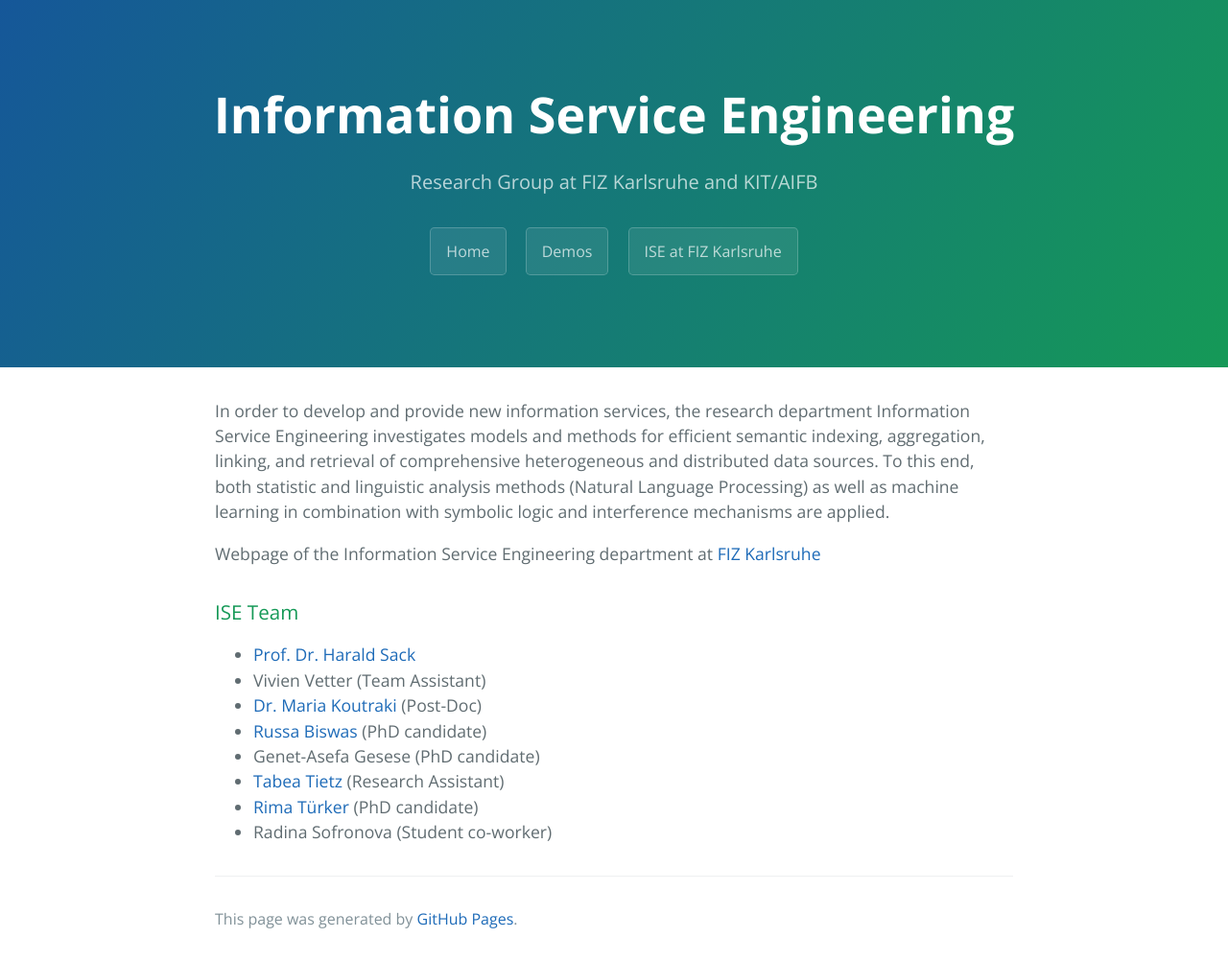
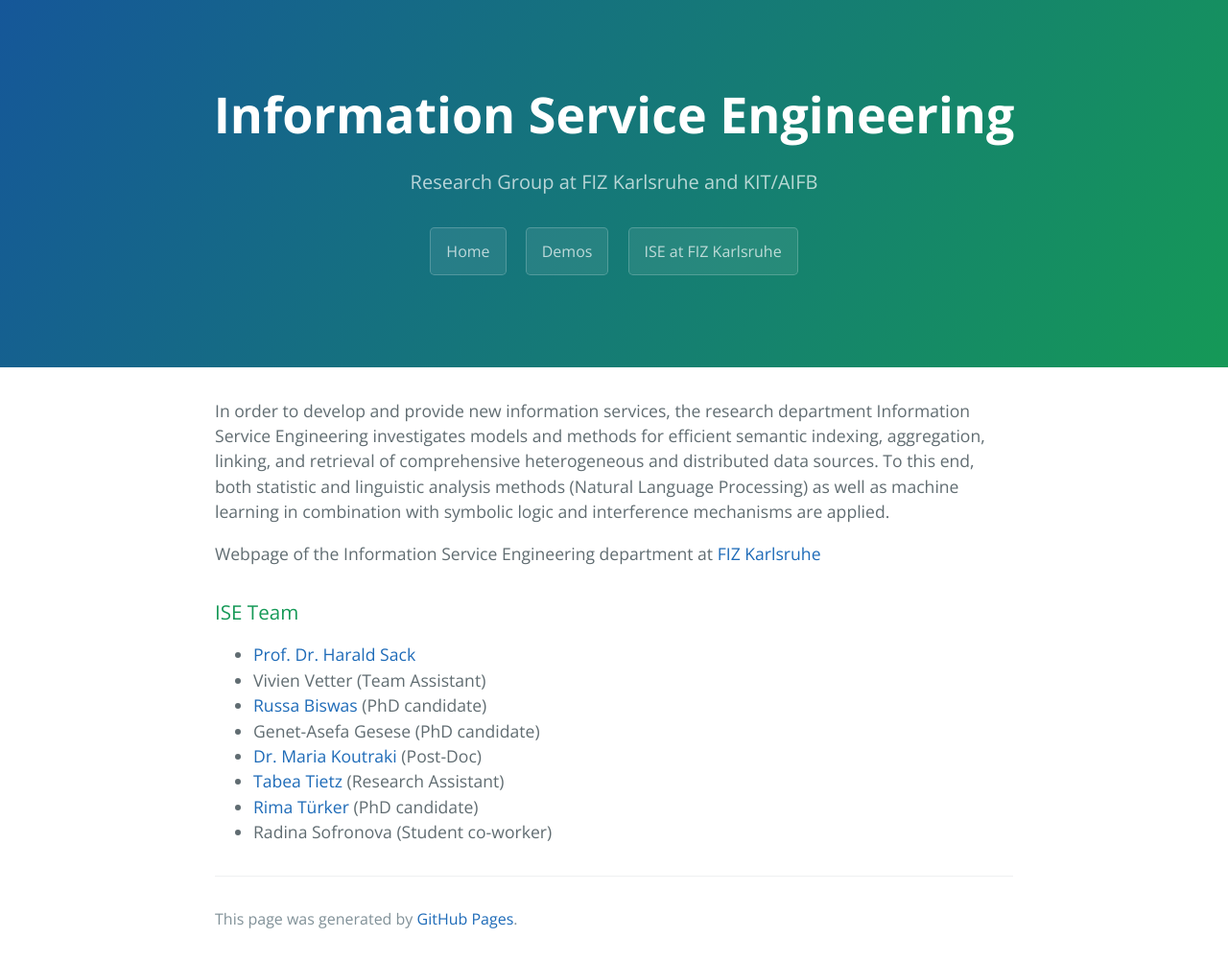
Before and after one commit to ISE-FIZKarlsruhe/ISE-FIZKarlsruhe.github.io, a Jekyll site: the page built from index.md, in a window 1280 px wide. Shown: the whole page at 96% size. Built offline with Jekyll 4.4.1, drawn with Linux system fonts in a browser that asks for light colours; our own code applies the rules of GitHub Pages for plain Markdown files.

```diff
--- a/index.md
+++ b/index.md
@@ -6,9 +6,9 @@ Webpage of the Information Service Engineering department at [FIZ Karlsruhe](htt
 
 - [Prof. Dr. Harald Sack](https://www.fiz-karlsruhe.de/en/forschung/lebenslauf-prof-dr-harald-sack)
 - Vivien Vetter (Team Assistant)
-- [Dr. Maria Koutraki](https://www.fiz-karlsruhe.de/index.php/en/forschung/lebenslauf-und-publikationen-dr-maria-koutraki) (Post-Doc)
 - [Russa Biswas](https://www.fiz-karlsruhe.de/index.php/en/forschung/lebenslauf-und-publikationen-russa-biswas) (PhD candidate)
 - Genet-Asefa Gesese (PhD candidate)
+- [Dr. Maria Koutraki](https://www.fiz-karlsruhe.de/index.php/en/forschung/lebenslauf-und-publikationen-dr-maria-koutraki) (Post-Doc)
 - [Tabea Tietz](https://www.fiz-karlsruhe.de/index.php/en/forschung/lebenslauf-und-publikationen-tabea-tietz) (Research Assistant)
 - [Rima Türker](https://www.fiz-karlsruhe.de/index.php/en/forschung/lebenslauf-und-publikationen-rima-tuerker) (PhD candidate)
 - Radina Sofronova (Student co-worker)
```
